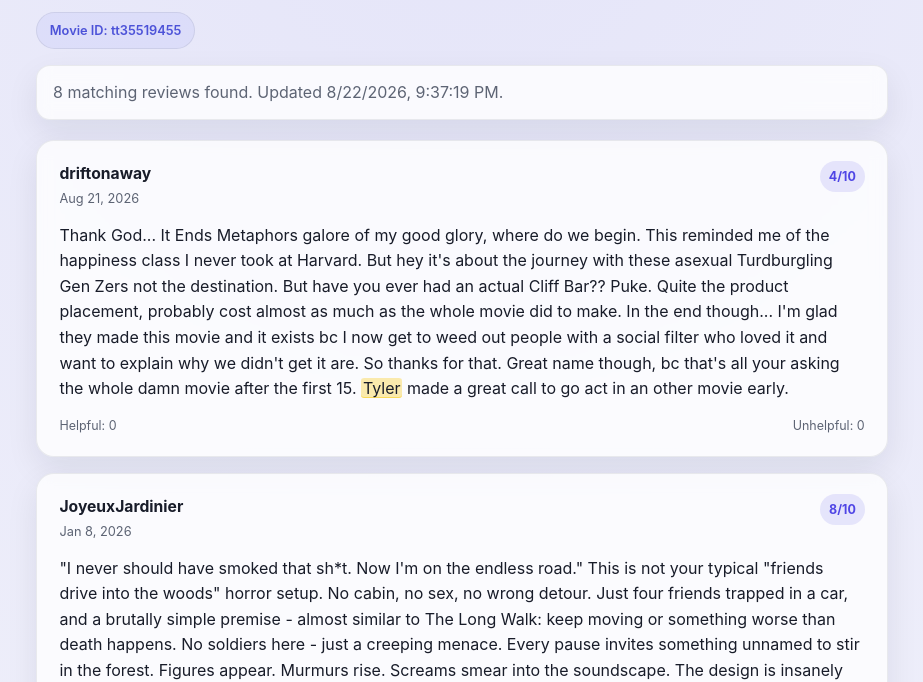
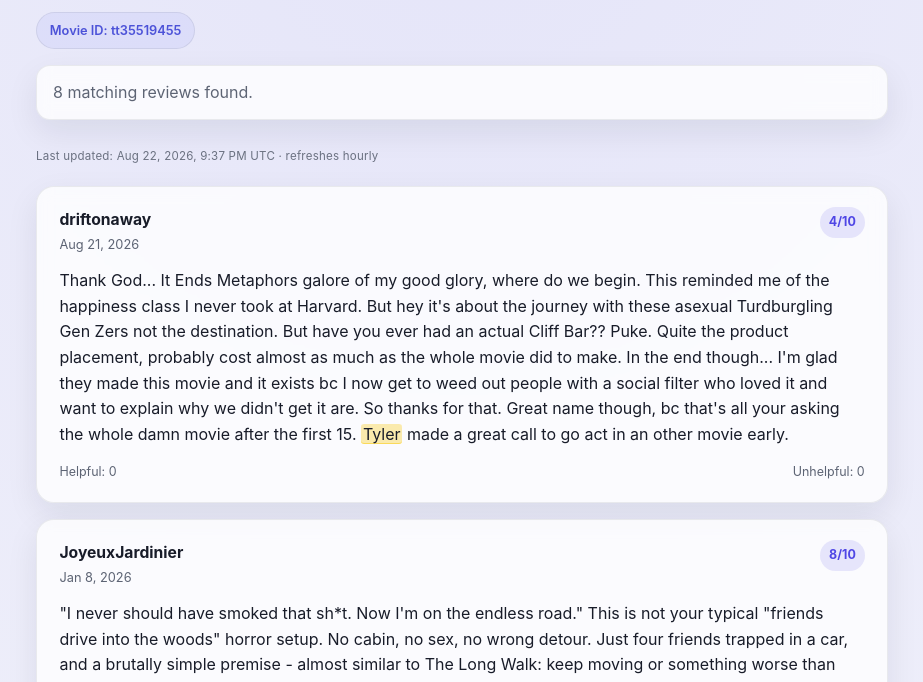
Before and after one commit to bradlylewis/my-review-app, a website: page index.html in a window 1280 px wide. Shown: the part 118-800 px from the top of the page, without its empty margins (178-1101 px from the left). Drawn offline with Linux system fonts and the light colour scheme.

Commit message:
Enhance review loading status and add refresh note display

```diff
--- a/index.html
+++ b/index.html
@@ -21,7 +21,10 @@
         <span class="tag">Movie ID: tt35519455</span>
       </section>
 
-      <div id="status" class="status" aria-live="polite">Loading reviews…</div>
+      <div class="status-row">
+        <div id="status" class="status" aria-live="polite">Loading reviews…</div>
+        <div id="refresh-note" class="refresh-note">Last updated: loading… · refreshes hourly</div>
+      </div>
 
       <section id="results" class="reviews" aria-live="polite"></section>
     </main>
--- a/script.js
+++ b/script.js
@@ -3,9 +3,28 @@ const FILTER_WORDS = ['mitchell', 'tyler'];
 
 const resultsContainer = document.getElementById('results');
 const statusNode = document.getElementById('status');
+const refreshNoteNode = document.getElementById('refresh-note');
 
 function setStatus(message) {
   statusNode.textContent = message;
+}
+
+function setRefreshNote(updatedAt) {
+  if (!updatedAt) {
+    refreshNoteNode.textContent = 'Last updated: loading… · refreshes hourly';
+    return;
+  }
+
+  const formatted = new Intl.DateTimeFormat('en-US', {
+    month: 'short',
+    day: 'numeric',
+    year: 'numeric',
+    hour: 'numeric',
+    minute: '2-digit',
+    timeZoneName: 'short',
+  }).format(updatedAt);
+
+  refreshNoteNode.textContent = `Last updated: ${formatted} · refreshes hourly`;
 }
 
 function escapeHtml(value = '') {
@@ -127,17 +146,16 @@ async function init() {
     const updatedAt = payload?.updatedAt ? new Date(payload.updatedAt) : null;
 
     renderReviews(filteredReviews);
+    setRefreshNote(updatedAt);
 
     if (updatedAt) {
-      const timeText = updatedAt.toLocaleString();
-      if (filteredReviews.length > 0) {
-        setStatus(`${filteredReviews.length} matching review${filteredReviews.length === 1 ? '' : 's'} found. Updated ${timeText}.`);
-      } else {
-        setStatus(`No matching reviews found. Updated ${timeText}.`);
-      }
+      setRefreshNote(updatedAt);
+      setStatus(`${filteredReviews.length} matching review${filteredReviews.length === 1 ? '' : 's'} found.`);
     } else if (filteredReviews.length > 0) {
+      setRefreshNote(null);
       setStatus(`${filteredReviews.length} matching review${filteredReviews.length === 1 ? '' : 's'} found.`);
     } else {
+      setRefreshNote(null);
       setStatus('No matching reviews found right now.');
     }
   } catch (error) {
--- a/styles.css
+++ b/styles.css
@@ -105,6 +105,20 @@ h1 {
   backdrop-filter: blur(8px);
 }
 
+.status-row {
+  display: flex;
+  flex-direction: column;
+  gap: 0.45rem;
+  margin-bottom: 1.25rem;
+}
+
+.refresh-note {
+  font-size: 0.72rem;
+  letter-spacing: 0.02em;
+  color: var(--muted);
+  opacity: 0.9;
+}
+
 .reviews {
   display: grid;
   gap: 1rem;
```
